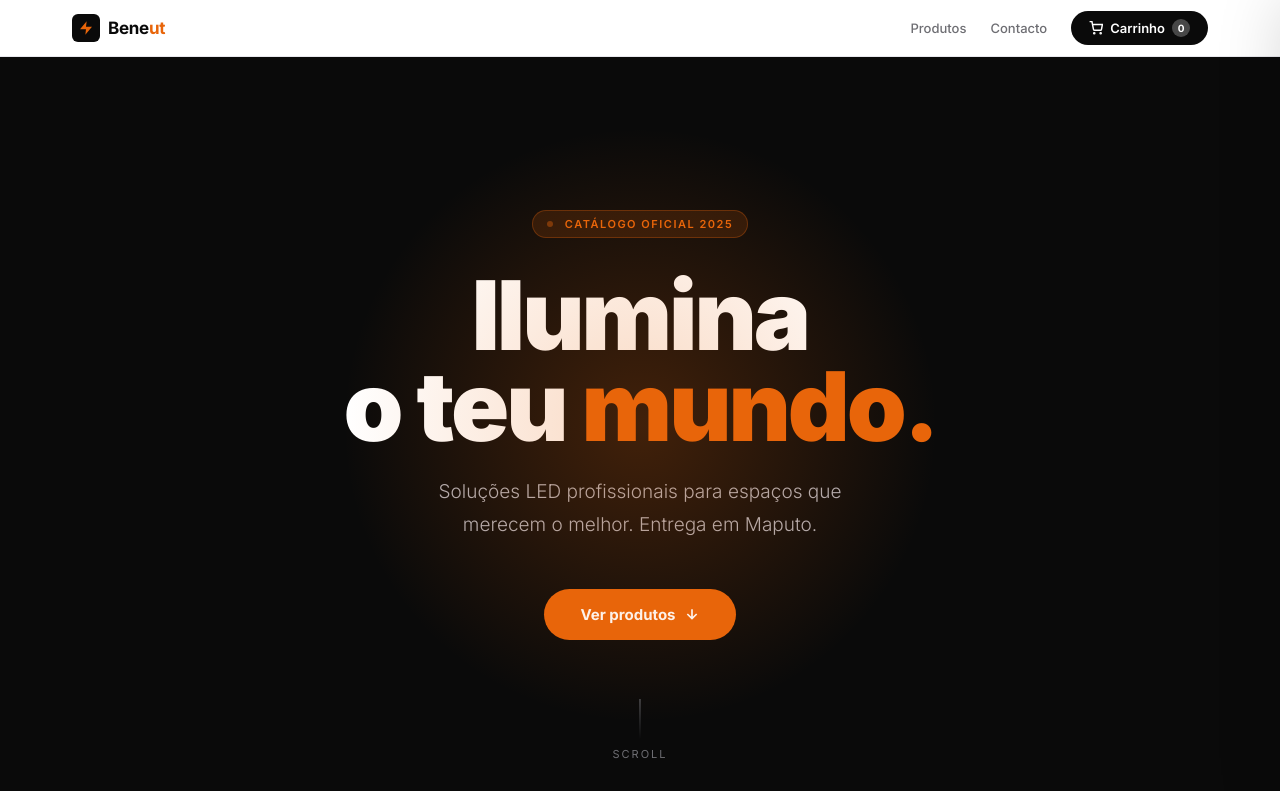
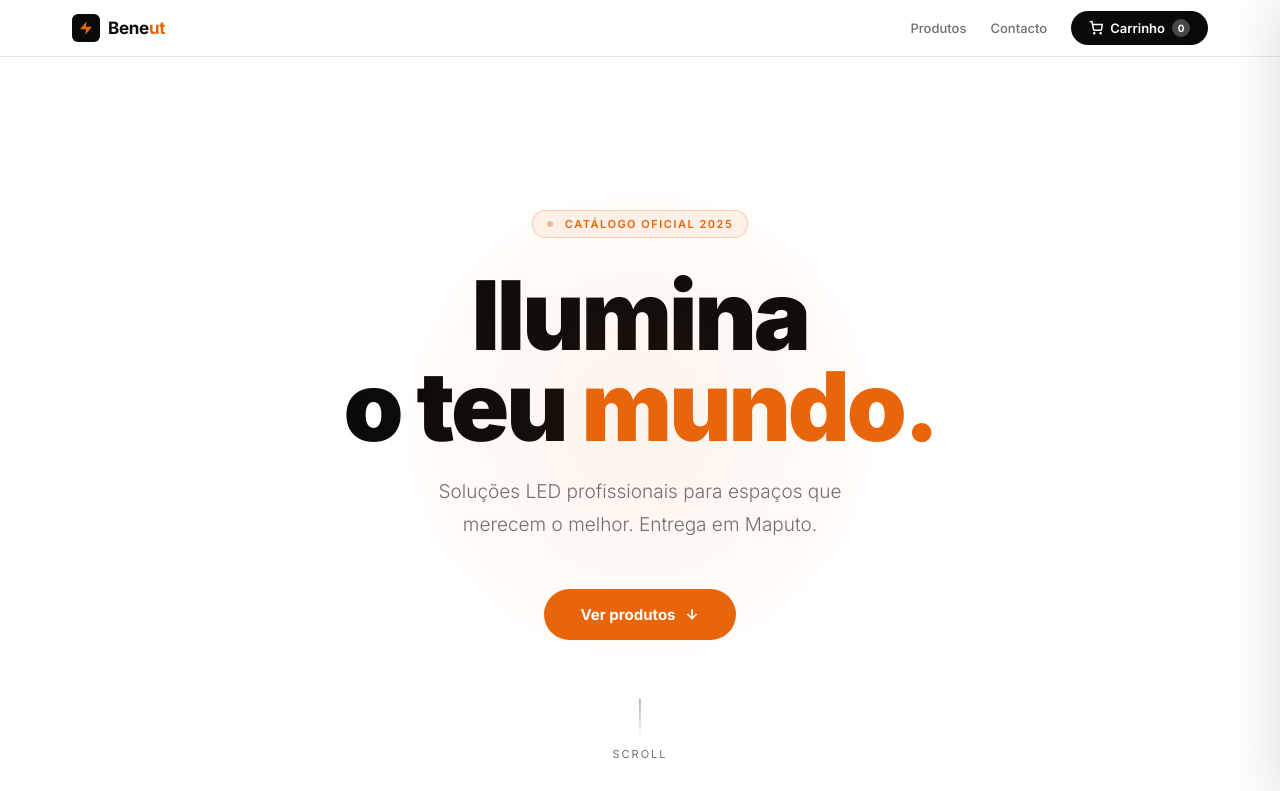
Before and after one commit to edyman65-dev/DEMO, a plain HTML site: page index.html in a window 1280 px wide. Shown: the top 791 px of the page. Drawn offline with Linux system fonts and the light colour scheme.

Commit message:
Update hero section styles and colors

```diff
--- a/index.html
+++ b/index.html
@@ -40,15 +40,15 @@ nav{position:sticky;top:0;z-index:200;background:rgba(255,255,255,.85);backdrop-
 .cart-count.zero{background:rgba(255,255,255,.25);}
 
 /* ── HERO ── */
-.hero{background:var(--black);min-height:92vh;display:flex;flex-direction:column;align-items:center;justify-content:center;text-align:center;padding:80px 32px;position:relative;overflow:hidden;}
-.hero-glow{position:absolute;width:600px;height:600px;background:radial-gradient(circle,rgba(232,101,10,.25) 0%,transparent 70%);top:50%;left:50%;transform:translate(-50%,-50%);pointer-events:none;}
-.hero-badge{display:inline-flex;align-items:center;gap:6px;background:rgba(232,101,10,.15);border:1px solid rgba(232,101,10,.3);color:var(--orange);font-size:11px;font-weight:600;letter-spacing:1.5px;text-transform:uppercase;padding:6px 14px;border-radius:20px;margin-bottom:32px;}
+.hero{background:var(--white);min-height:92vh;display:flex;flex-direction:column;align-items:center;justify-content:center;text-align:center;padding:80px 32px;position:relative;overflow:hidden;}
+.hero-glow{position:absolute;width:600px;height:600px;background:radial-gradient(circle,rgba(232,101,10,.08) 0%,transparent 70%);top:50%;left:50%;transform:translate(-50%,-50%);pointer-events:none;}
+.hero-badge{display:inline-flex;align-items:center;gap:6px;background:var(--orange-light);border:1px solid rgba(232,101,10,.25);color:var(--orange);font-size:11px;font-weight:600;letter-spacing:1.5px;text-transform:uppercase;padding:6px 14px;border-radius:20px;margin-bottom:32px;}
 .hero-badge::before{content:'';width:6px;height:6px;background:var(--orange);border-radius:50%;animation:pulse 2s infinite;}
 @keyframes pulse{0%,100%{opacity:1}50%{opacity:.4}}
-.hero h1{font-size:clamp(52px,8vw,96px);font-weight:900;color:var(--white);letter-spacing:-3px;line-height:.95;margin-bottom:24px;}
+.hero h1{font-size:clamp(52px,8vw,96px);font-weight:900;color:var(--black);letter-spacing:-3px;line-height:.95;margin-bottom:24px;}
 .hero h1 em{color:var(--orange);font-style:normal;}
 .hero h1 span{display:block;}
-.hero-sub{font-size:clamp(15px,2vw,19px);color:var(--gray-400);font-weight:300;max-width:480px;line-height:1.7;margin-bottom:48px;}
+.hero-sub{font-size:clamp(15px,2vw,19px);color:var(--gray-600);font-weight:300;max-width:480px;line-height:1.7;margin-bottom:48px;}
 .hero-cta{display:inline-flex;align-items:center;gap:8px;background:var(--orange);color:var(--white);padding:16px 36px;border-radius:40px;font-size:15px;font-weight:700;text-decoration:none;transition:.2s;cursor:pointer;border:none;font-family:'Inter',sans-serif;}
 .hero-cta:hover{background:#ff7c1f;transform:scale(1.02);}
 .hero-cta svg{width:16px;height:16px;}
```
